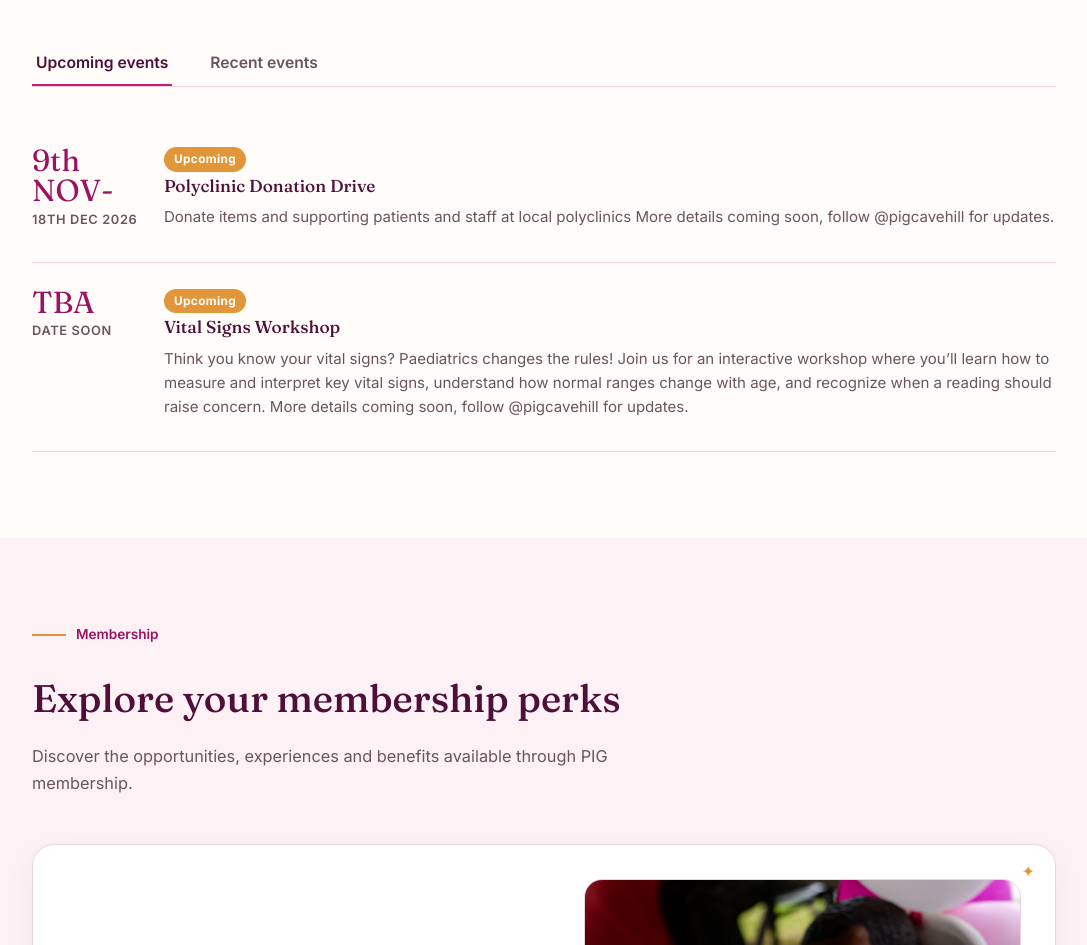
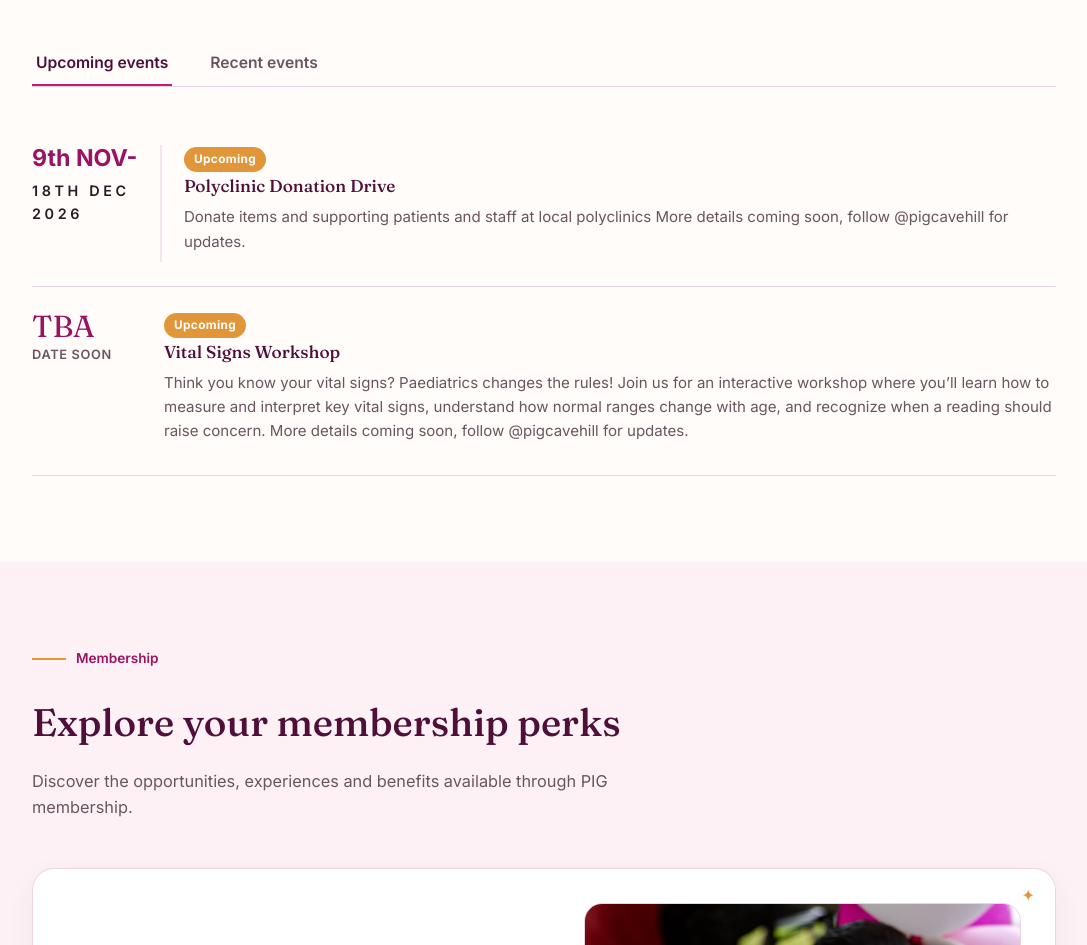
Before and after one commit to PIGcavehill/pig-website, a plain HTML site: page index.html in a window 1280 px wide. Shown: the part 3140-4085 px from the top of the page, without its empty margins (96-1183 px from the left). Drawn offline with Linux system fonts and the light colour scheme.

Commit message:
Style donation drive date like event banner

```diff
--- a/index.html
+++ b/index.html
@@ -127,6 +127,11 @@
   .event-date{font-family:'Fraunces',serif;color:var(--magenta-deep);}
   .event-date .day{font-size:1.9rem;line-height:1;display:block;}
   .event-date .month{font-size:0.8rem;text-transform:uppercase;letter-spacing:.05em;color:var(--ink-soft);font-family:'Inter',sans-serif;font-weight:600;}
+  .event-row.donation-drive{grid-template-columns:130px 1fr;gap:22px;}
+  .donation-drive .event-date{border-right:2px solid var(--blush-2);padding-right:12px;}
+  .donation-drive .event-date .day{font-family:'Inter',sans-serif;font-size:1.45rem;font-weight:700;line-height:1.15;color:var(--magenta-deep);white-space:nowrap;}
+  .donation-drive .event-date .month{font-size:.9rem;letter-spacing:.25em;color:var(--ink);margin-top:7px;display:block;}
+  @media(max-width:600px){.event-row.donation-drive{grid-template-columns:1fr}.donation-drive .event-date{border-right:0;border-bottom:2px solid var(--blush-2);padding-bottom:10px;}}
   .event-body h3{font-size:1.08rem;margin-bottom:6px;}
   .event-body p{color:var(--ink-soft);font-size:0.94rem;margin:0 0 8px;}
   .event-tag{display:inline-block;font-size:0.74rem;font-weight:700;letter-spacing:.03em;color:#fff;background:var(--amber);padding:3px 10px;border-radius:20px;}
@@ -454,7 +459,7 @@
       // Events
       const upcoming = document.getElementById('upcoming');
       upcoming.innerHTML = (data.upcoming_events || []).map(e => `
-        <div class="event-row">
+        <div class="event-row${e.title === 'Polyclinic Donation Drive' ? ' donation-drive' : ''}">
           <div class="event-date"><span class="day">${esc(e.day || 'TBA')}</span><span class="month">${esc(e.date_label)}</span></div>
           <div class="event-body">
             <span class="event-tag">Upcoming</span>
```
